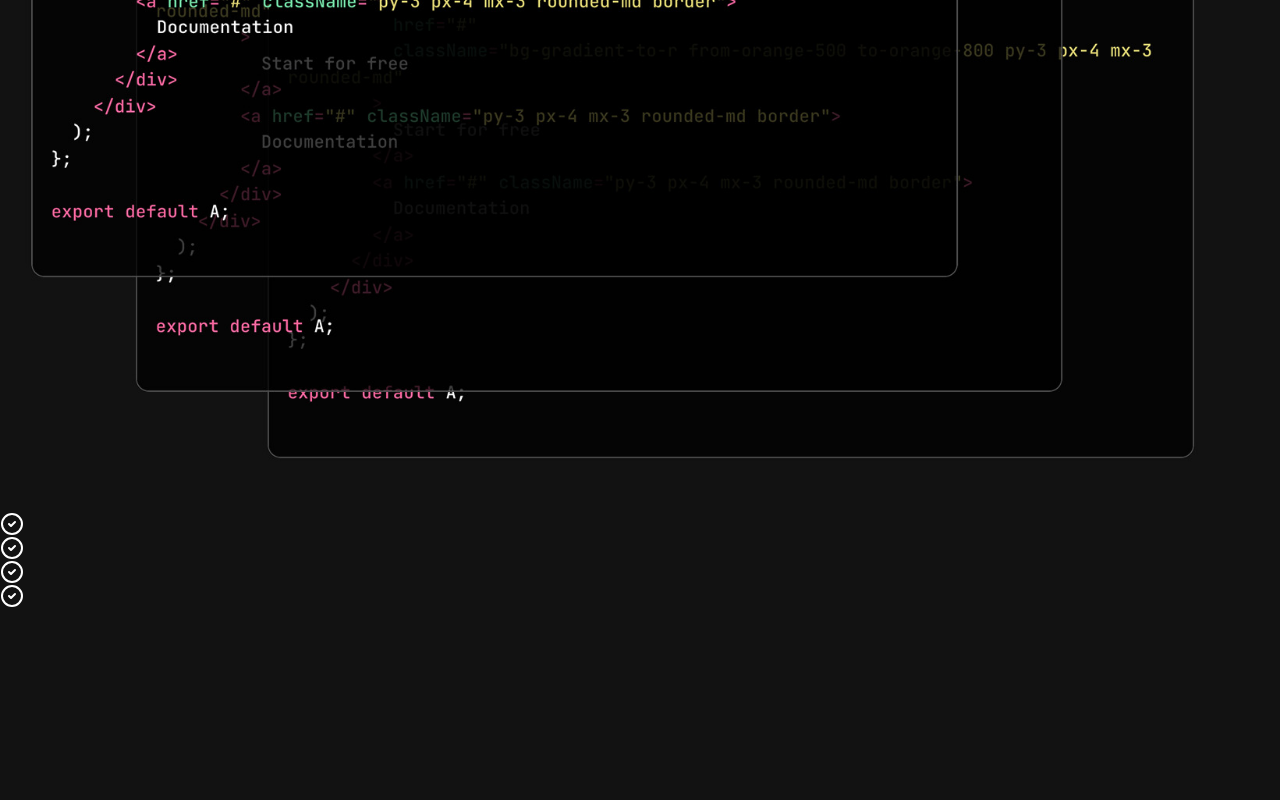
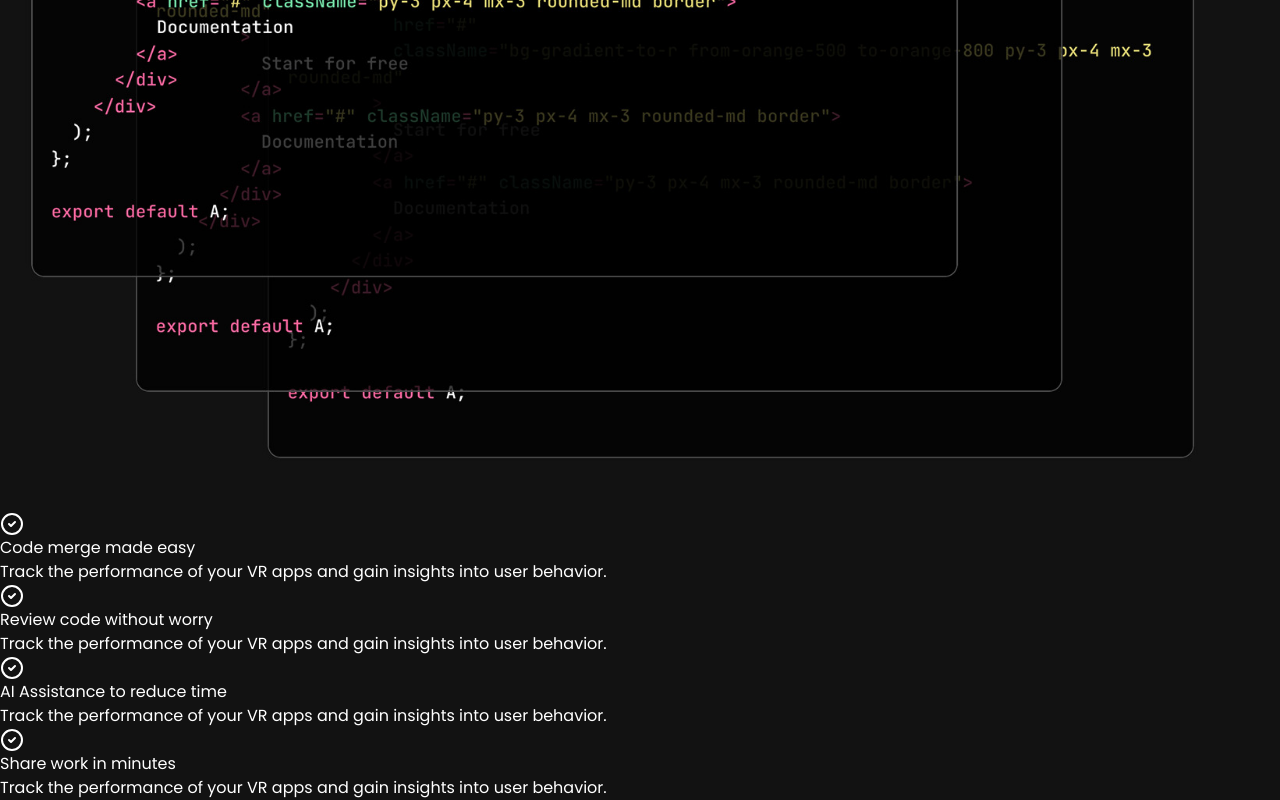
Before and after one commit to vidakpop/virtualreality, a React (Vite) app: page / in a window 1280 px wide. Shown: the part 2319-3119 px from the top of the page. Before the commit the page ends 2927 px from the top, so only its background shows below. Built offline with nearby package versions, Linux system fonts and the light colour scheme.

Commit message:
"Added title and description elements to workflow item component"

```diff
--- a/src/components/Workflow.jsx
+++ b/src/components/Workflow.jsx
@@ -19,6 +19,10 @@
                         <div className='text-green-400 mx-6 bg-neutral-900 h-10 w-10 p-2 justify-center items-center rounded-full'>
                             <CheckCircle2/>
                         </div>
+                        <div>
+                            <h5 className='mt-1 mb-2 text-xl'>{item.title}</h5>
+                            <p className='text-md text-neutral-500 '>{item.description}</p>
+                        </div>
                     </div>
                 ))}
             </div>
```
